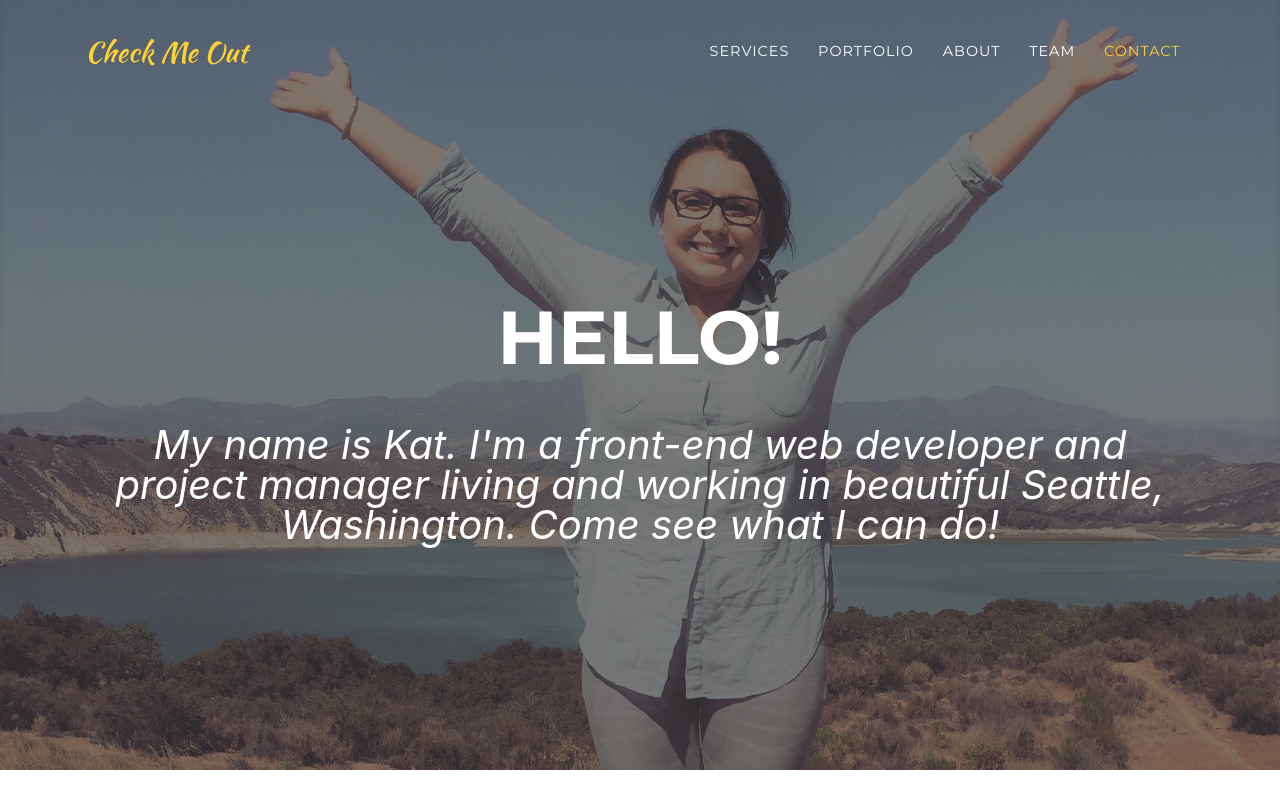
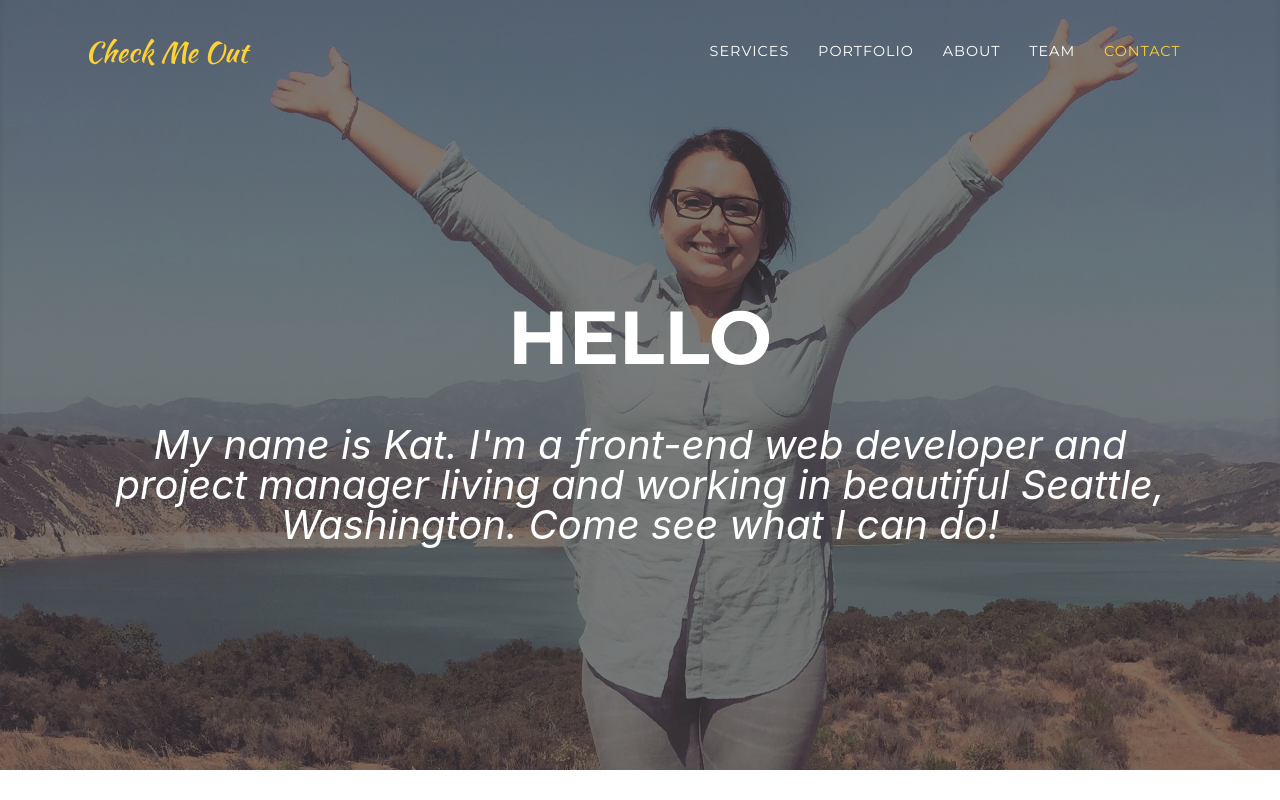
Before and after one commit to katplush/professional-dev-profile, a website with bundled scripts: page index.html in a window 1280 px wide. Shown: the top 800 px of the page. Built offline with nearby package versions, Linux system fonts and the light colour scheme; a web font is replaced by a local one.

Commit message:
first commit

```diff
--- a/index.html
+++ b/index.html
@@ -63,7 +63,7 @@
     <div class="container">
       <div class="intro-text">
         <!-- <img class="masthead-avatar mb-5" src="img/profile_pic.jpg" alt=""> -->
-        <div class="intro-heading text-uppercase">Hello!</div>
+        <div class="intro-heading text-uppercase">Hello</div>
         <div class="intro-lead-in">My name is Kat. I'm a front-end web developer and project manager living and working in beautiful Seattle, Washington. Come see what I can do!</div>
         <!-- <a class="btn btn-primary btn-xl text-uppercase js-scroll-trigger" href="#services">Tell Me More</a> -->
       </div>
```
